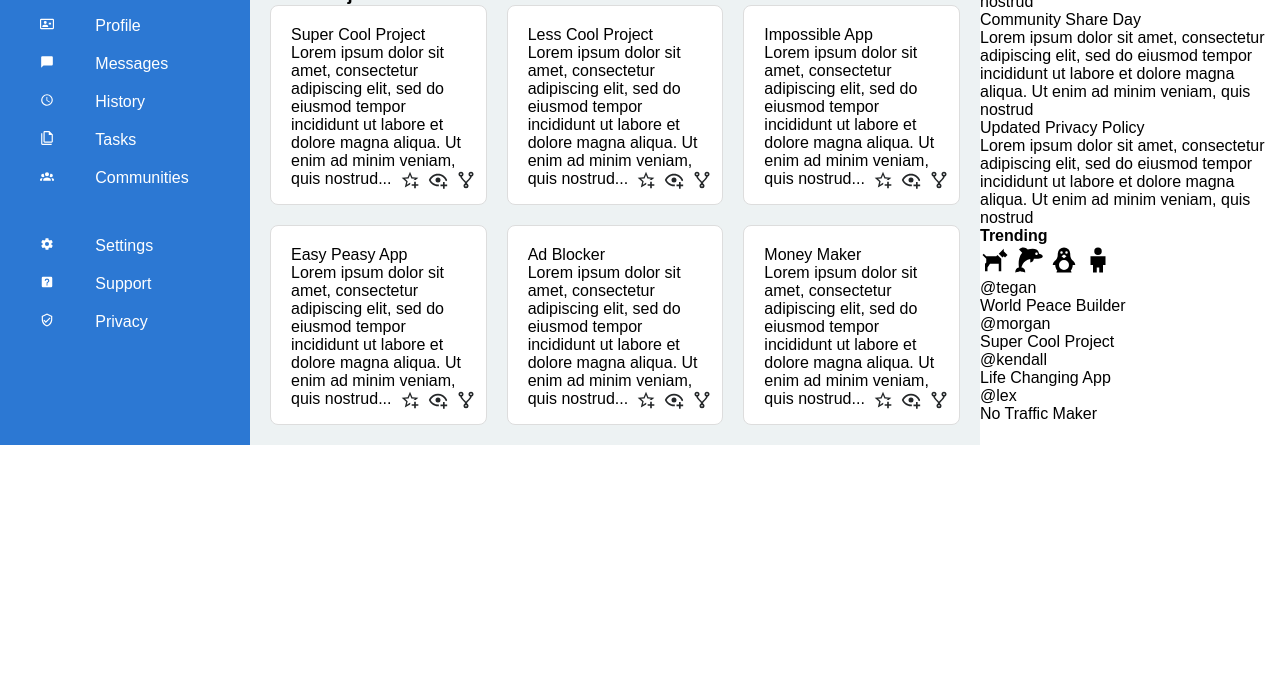
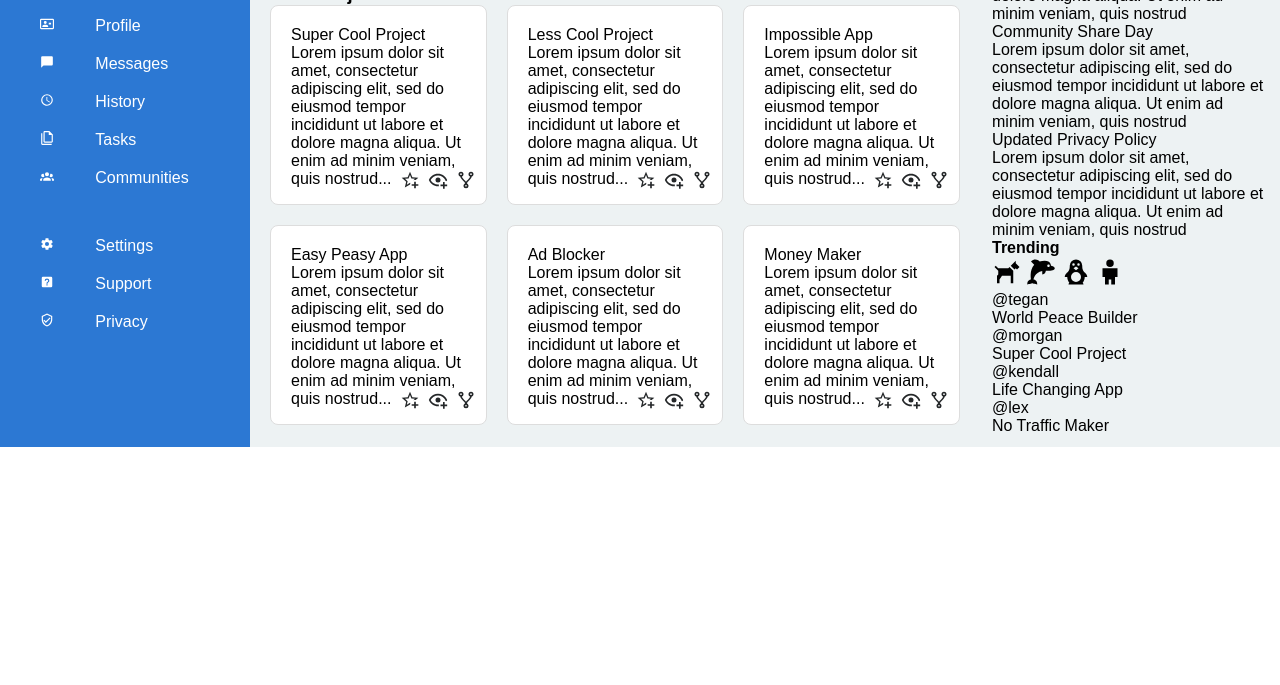
Before and after one commit to marahsang/Odin-Grid-Project, a plain HTML site: page index.html in a window 1280 px wide. Shown: the part 115-800 px from the top of the page. Drawn offline with Linux system fonts and the light colour scheme.

Commit message:
Change default white background color of .sidebar-widgets

```diff
--- a/index.css
+++ b/index.css
@@ -103,11 +103,11 @@ button {
 }
 
 .main-content {
-  padding: 20px;
-  background-color: #edf2f3;
-  display: flex;
-  flex-direction: column;
-}
+    padding: 20px;
+    background-color: #edf2f3;
+    display: flex;
+    flex-direction: column;
+  }
 
 
 .header {
@@ -177,5 +177,9 @@ button {
   right: 10px;
   display: flex;
   gap: 8px;
+}
 
+.sidebar-widgets {
+  background: #edf2f3;
+  padding: 12px;
 }
--- a/index.html
+++ b/index.html
@@ -145,7 +145,7 @@
 
         <aside class="sidebar-widgets">
           <h4>Announcements</h4>
-          <section class="announcements">
+          <div class="widgets-grid">
               <p class="title">Site Maintenance</p>
               <p class="cool">Lorem ipsum dolor sit amet, consectetur adipiscing elit, sed do eiusmod tempor incididunt ut labore et dolore magna aliqua. Ut enim ad minim veniam, quis nostrud</p>
 
```
Lines whose indentation alone changed are shown as unchanged.
